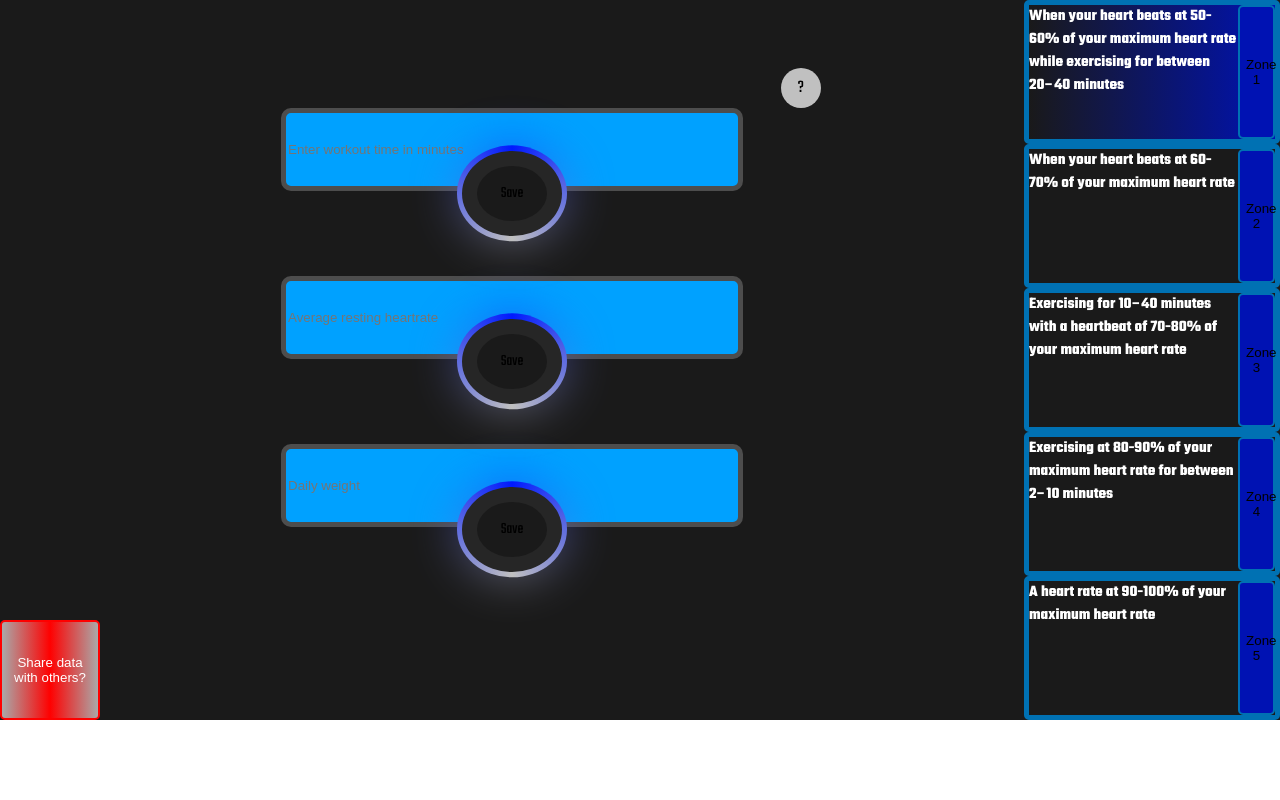
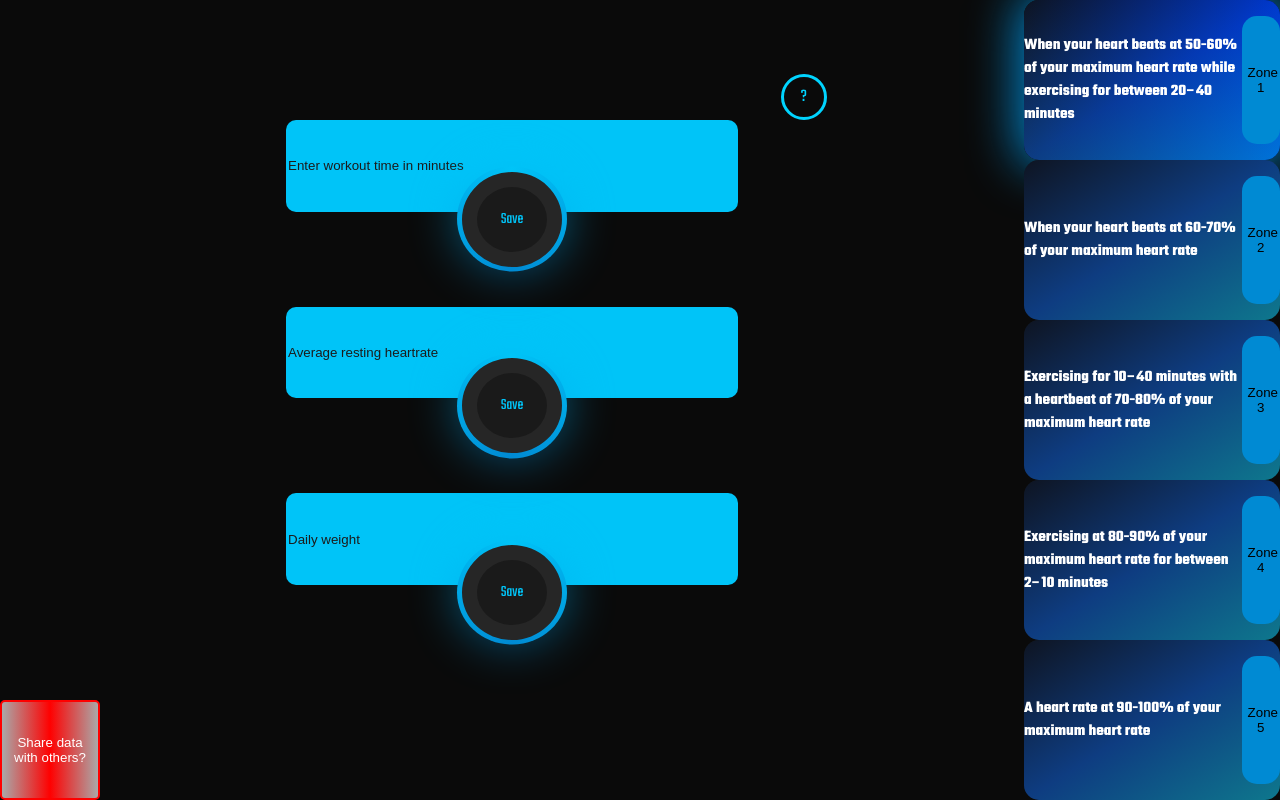
Before and after one commit to TheHeartstriker/FitnessApp, a React (Vite) app in the folder FitnessApp/: page /daily in a window 1280 px wide. Built offline with nearby package versions, Linux system fonts and the light colour scheme; no server answers.

Commit message:
Redesign done
Basic re:design is complete still need to do cleanup and refactor but the basics are done.

```diff
--- a/FitnessApp/src/Daily/Daily.css
+++ b/FitnessApp/src/Daily/Daily.css
@@ -23,12 +23,12 @@ body {
 /* The container for the entire route */
 .DailyPageContainer {
   position: relative;
-  background-color: var(--grey-3);
+  background-color: #0a0a0a;
   display: flex;
   align-items: center;
   justify-content: center;
   width: 100vw;
-  height: 90vh;
+  height: 100vh;
   justify-content: flex-end;
 }
 /* Where the text boxes are contained */
@@ -42,6 +42,7 @@ body {
   width: 70%;
   height: 70%;
   z-index: 1;
+  color: #1b1b1b;
 }
 /* Text boxes */
 .WorkHeartTime {
@@ -49,9 +50,12 @@ body {
   width: 50%;
   height: 100px;
   border-radius: 10px;
-  border: 5px solid var(--grey-1);
-  background-color: var(--Cyan-1);
+  border: none;
+  background-color: #00c4f8;
   z-index: -2;
+}
+.WorkHeartTime::placeholder {
+  color: #1b1b1b;
 }
 /* Submit button */
 .Submit {
@@ -61,11 +65,18 @@ body {
   cursor: pointer;
   background-color: var(--grey-3);
   border: 15px solid var(--grey-2);
+  color: #00c4f8;
   bottom: 40px;
   padding: 10px;
   border-radius: 50%;
   width: 100px;
   height: 100px;
+  transition: 1s ease background-color, 1s ease color;
+}
+
+.Submit:hover {
+  background-color: #00d4ff;
+  color: white;
 }
 /* Creates the colored border  */
 .Submit::after,
@@ -76,7 +87,7 @@ body {
   height: 100%;
   top: 50%;
   left: 50%;
-  background-image: conic-gradient(var(--Neon-Blue), silver, var(--Neon-Blue));
+  background-image: conic-gradient(#00c4f8, #008ad3, #00c4f8);
   transform: translate(-50%, -50%);
   padding: 20px;
   border-radius: 50%;
@@ -111,26 +122,48 @@ body {
 .Zone {
   width: 100%;
   height: 20%;
-  background-color: var(--grey-3);
-  border: 5px solid var(--Cyan-2);
+  background-color: #1b1b1b;
   border-radius: 5px;
   position: relative;
   padding-right: 15%;
   box-sizing: border-box;
+  z-index: 1;
+  display: flex;
+  align-items: center;
+  justify-content: center;
+  border-radius: 15px;
+}
+.Zone::before {
+  content: "";
+  border-radius: 15px;
+  position: absolute;
+  top: 0;
+  left: 0;
+  right: 0;
+  bottom: 0;
+  opacity: 0.5;
+  background: linear-gradient(to bottom right, #000e29, #005ee7 50%, #00d4ff);
+  z-index: -1;
 }
 /* On true indicator for the zones */
 .OnZone {
   background: linear-gradient(90deg, var(--grey-3), var(--Blue-2));
+  box-shadow: 0 0 50px 5px #008ad3;
 }
 /* Button inside the container */
 .ZoneButton {
   position: absolute;
   right: 0;
   width: 15%;
-  height: 100%;
-  border-radius: 5px;
-  border: 2.5px solid var(--Cyan-2);
-  background-color: var(--Blue-2);
+  height: 80%;
+  border: none;
+  border-radius: 15px;
+  background-color: #008ad3;
+  transition: 0.6s ease background-color;
+}
+
+.ZoneButton:hover {
+  background-color: #00c4f8;
 }
 
 .ShareButton {
@@ -165,7 +198,9 @@ body {
 .InputContainer span {
   position: absolute;
   font-size: large;
-  background-color: silver;
+  background-color: transparent;
+  border: 3px solid #00d4ff;
+  color: #00d4ff;
   width: 5vh;
   height: 5vh;
   border-radius: 50%;
@@ -180,7 +215,7 @@ body {
   content: "Data is saved per day so submiting 10min of work on zone1 and then 20min of work on zone1 will only save 20min of work";
   position: absolute;
   bottom: 80%;
-  background-color: silver;
+  background-color: #00c4f8;
   color: black;
   padding: 5px;
   border-radius: 5px;
--- a/FitnessApp/src/Landing/StartPage.css
+++ b/FitnessApp/src/Landing/StartPage.css
@@ -50,6 +50,7 @@ body {
   border-radius: 10px;
   border: 3px solid #0082cd;
   color: #00c4f8;
+  cursor: pointer;
 }
 
 .CubeBack {
--- a/FitnessApp/src/Login/Login.jsx
+++ b/FitnessApp/src/Login/Login.jsx
@@ -215,7 +215,6 @@ function LoginPage() {
   useEffect(() => {
     if (isSignedIn) {
       CreateDataPage();
-      navigate("/view");
     }
   }, [isSignedIn]);
 
--- a/FitnessApp/src/NavBar/Nav.jsx
+++ b/FitnessApp/src/NavBar/Nav.jsx
@@ -33,16 +33,22 @@ function Nav() {
               <ShareIcon className="icons" />
             </div>
           </li>
-          <li onClick={() => navigate("/Login")}>
+          <li onClick={() => navigate("/login")}>
             {!isCollapsed && <span>Login</span>}
             <div className="iconContainer">
               <ArrowLeftEndOnRectangleIcon className="icons" />
             </div>
           </li>
-          <li>
+          <li onClick={() => navigate("/view")}>
             {!isCollapsed && <span>Stats</span>}
-            <div className="iconContainer" onClick={() => navigate("/view")}>
+            <div className="iconContainer">
               <AdjustmentsHorizontalIcon className="icons" />
+            </div>
+          </li>
+          <li onClick={() => navigate("/daily")}>
+            {!isCollapsed && <span>Daily</span>}
+            <div className="iconContainer">
+              <HeartIcon className="icons" />
             </div>
           </li>
         </ul>
```
